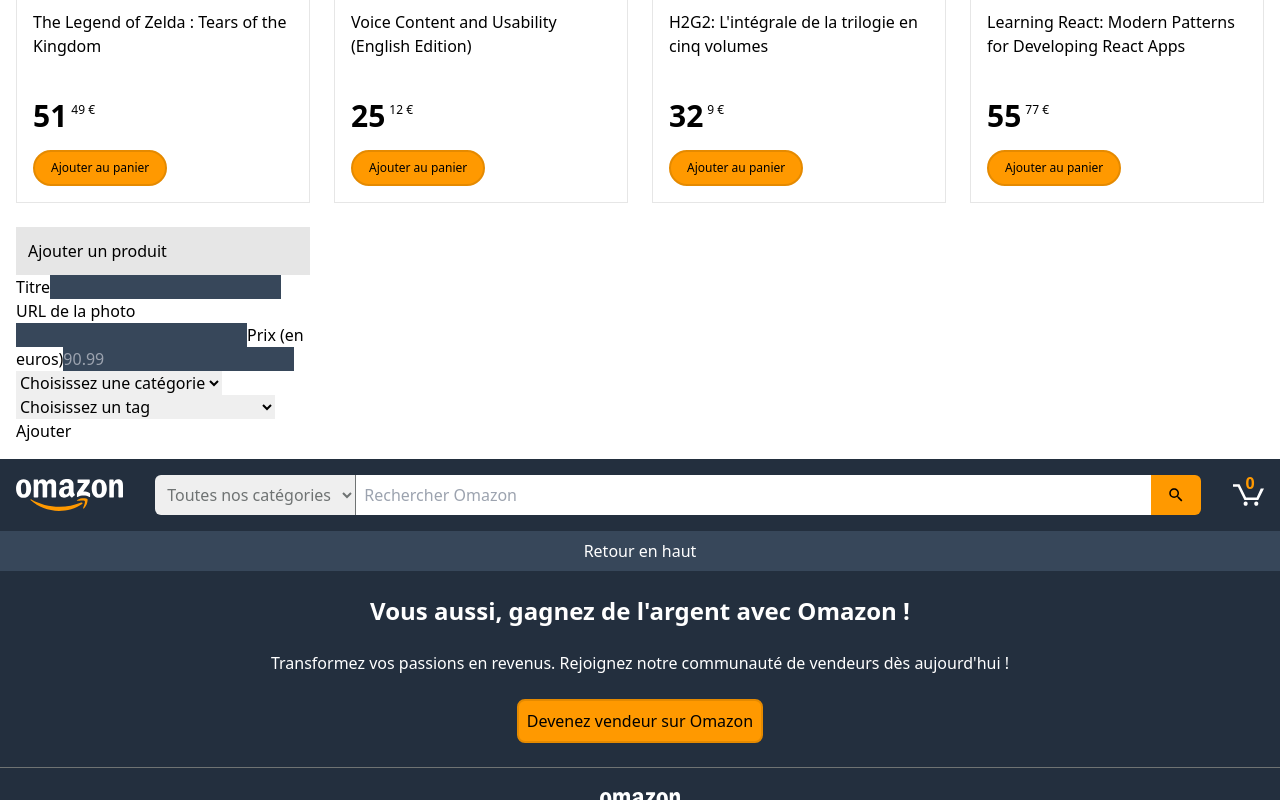
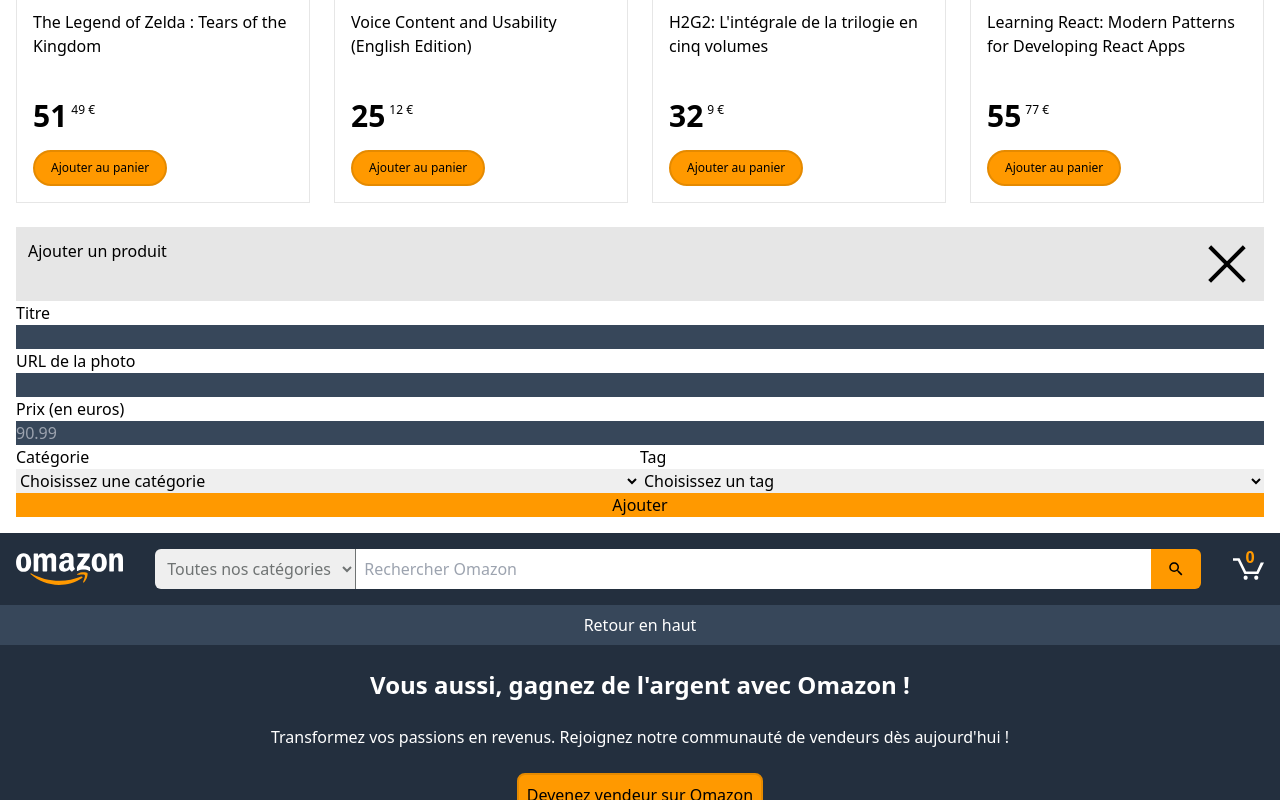
Before and after one commit to QuentinPetton/React-Omazon, a React (Vite) app: page / in a window 1280 px wide. Both pictures are taken after a click on the button "Devenez vendeur sur Omazon". Shown: the part 4562-5362 px from the top of the page. Built offline with nearby package versions, Linux system fonts and the light colour scheme.

Commit message:
mise en place html modal ajout produit

```diff
--- a/src/components/HomePage/ProductAddForm.tsx
+++ b/src/components/HomePage/ProductAddForm.tsx
@@ -49,16 +49,35 @@
   }
 
   return (
-    <div>
+    <div className="col-span-4">
       {displayModal && (
-        <form onSubmit={handleSubmitAddProduct} action="">
-          <h3 className="bg-Main_low p-3">Ajouter un produit</h3>
+        <form
+          className="grid grid-cols-2"
+          onSubmit={handleSubmitAddProduct}
+          action=""
+        >
+          <div className="bg-Main_low p-3 col-span-2 grid grid-cols-2">
+            <h3 className="">Ajouter un produit</h3>
+            <div className="justify-self-end">
+              <img src="../../../icons/icons8-close.svg" alt="close button" />
+            </div>
+          </div>
+          <div className="col-span-2 flex flex-col">
             <label htmlFor="titre">Titre</label>
-          <input className="bg-Main_medium" type="text" name="titre" required />
+            <input
+              className="bg-Main_medium"
+              type="text"
+              name="titre"
+              required
+            />
+          </div>
 
+          <div className="col-span-2 flex flex-col">
             <label htmlFor="url">URL de la photo</label>
             <input className="bg-Main_medium" type="text" name="url" required />
+          </div>
 
+          <div className="col-span-2 flex flex-col">
             <label htmlFor="price">Prix (en euros)</label>
             <input
               placeholder="90.99"
@@ -66,6 +85,10 @@
               type="text"
               name="price"
             />
+          </div>
+
+          <div className="flex flex-col">
+            <label htmlFor="categorie">Catégorie</label>
             <select name="categorie" id="" required>
               <option value="">Choisissez une catégorie</option>
               {categories.map((categorie) => (
@@ -74,7 +97,10 @@
                 </option>
               ))}
             </select>
+          </div>
 
+          <div className="flex flex-col">
+            <label htmlFor="tag">Tag</label>
             <select name="tag" id="">
               <option value="">Choisissez un tag</option>
               {tags.map((tag) => (
@@ -83,7 +109,11 @@
                 </option>
               ))}
             </select>
-          <button type="submit">Ajouter</button>
+          </div>
+
+          <button className="bg-Brand_primary col-span-2" type="submit">
+            Ajouter
+          </button>
         </form>
       )}
     </div>
```
Also changed, not shown: public/icons/icons8-close.svg (added). Lines whose indentation alone changed are shown as unchanged.
